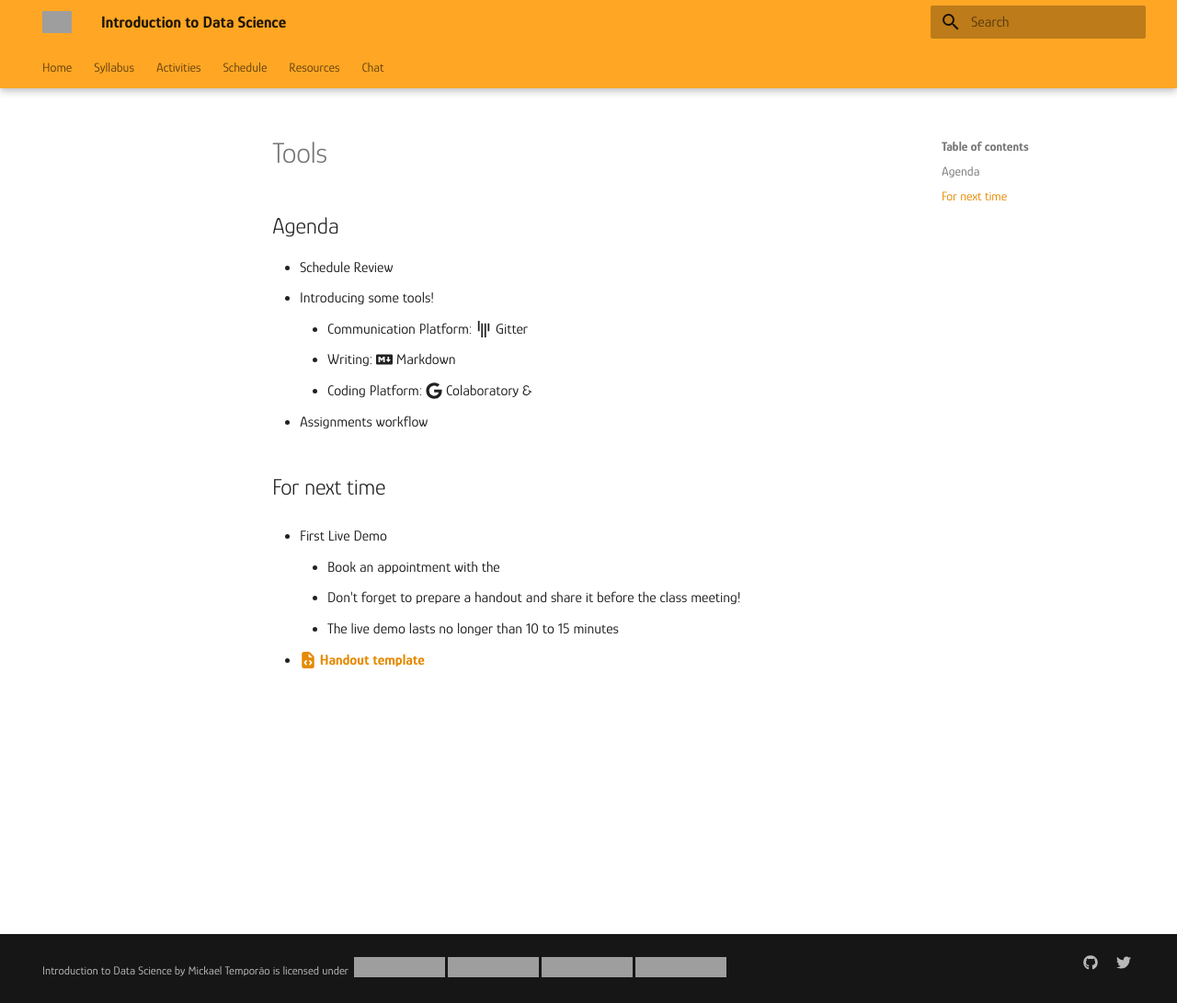
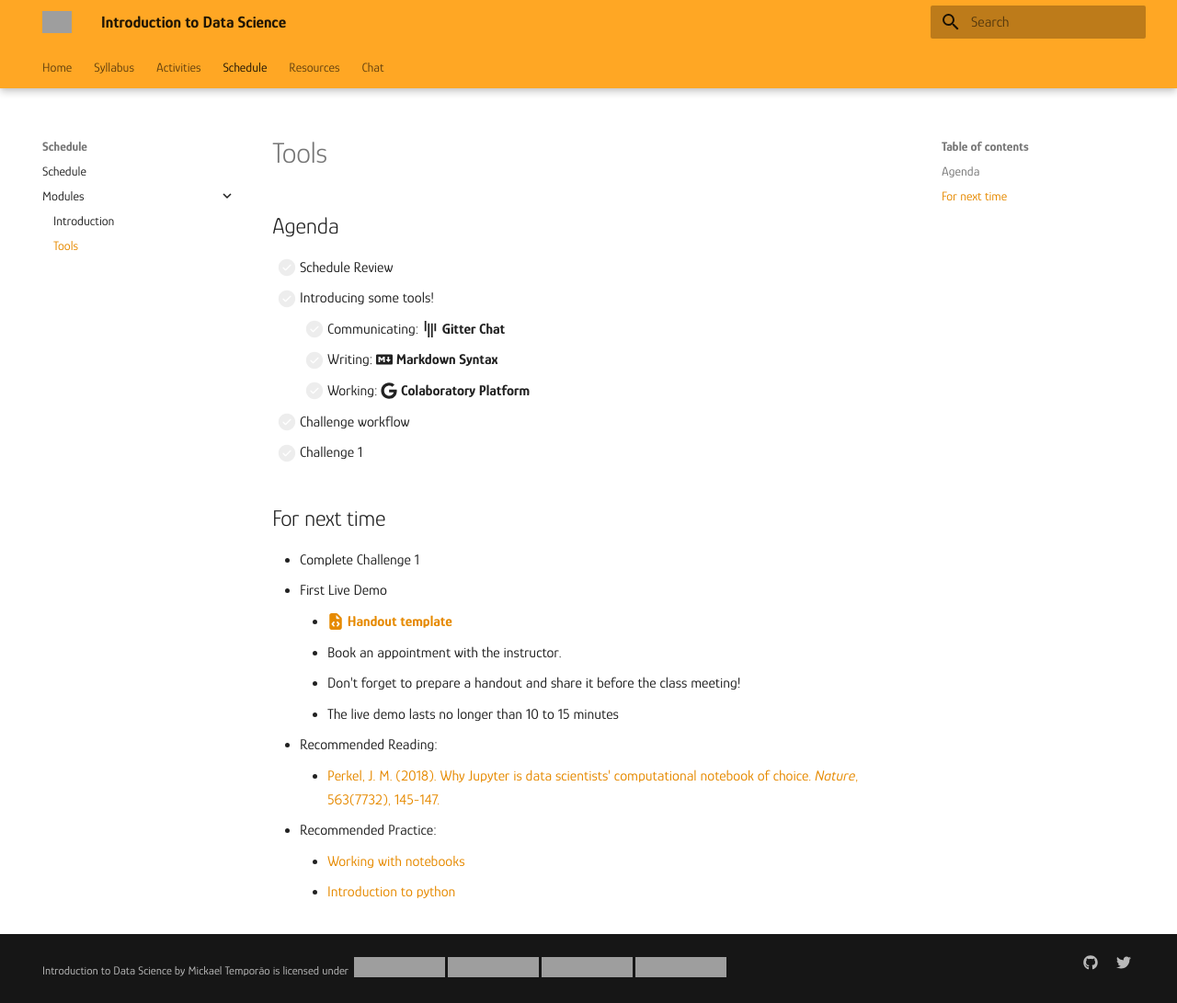
Before and after one commit to mickaeltemporao/itds, an MkDocs documentation site: the page built from docs/modules/tools.md, in a window 1280 px wide and 1091 px high. Shown: the whole window at 92% size. Built offline with MkDocs 1.6.1 and Material for MkDocs 9.7.7, drawn with Linux system fonts in a browser that asks for light colours; grey boxes are pictures that could not be loaded.

Commit message:
adding readings

```diff
--- a/docs/modules/tools.md
+++ b/docs/modules/tools.md
@@ -1,17 +1,23 @@
 # Tools
 
 ## Agenda
-- Schedule Review
-- Introducing some tools!
-    - Communication Platform: :fontawesome-brands-gitter: Gitter
-    - Writing: :fontawesome-brands-markdown: Markdown
-    - Coding Platform: :fontawesome-brands-google: Colaboratory &
-- Assignments workflow
+- [ ] Schedule Review
+- [ ] Introducing some tools!
+    - [ ] Communicating: **:fontawesome-brands-gitter: Gitter Chat**
+    - [ ] Writing: **:fontawesome-brands-markdown: Markdown Syntax**
+    - [ ] Working: **:fontawesome-brands-google: Colaboratory Platform**
+- [ ] Challenge workflow
+- [ ] Challenge 1
 
 ## For next time
+- Complete Challenge 1
 - First Live Demo
-    - Book an appointment with the
+    - [**:fontawesome-solid-file-code: Handout template**](https://colab.research.google.com/github/mickaeltemporao/ids-materials/blob/main/handout-template.ipynb)
+    - Book an appointment with the instructor.
     - Don't forget to prepare a handout and share it before the class meeting!
     - The live demo lasts no longer than 10 to 15 minutes
-
-- [**:fontawesome-solid-file-code: Handout template**](https://colab.research.google.com/github/mickaeltemporao/ids-materials/blob/main/handout-template.ipynb)
+- Recommended Reading:
+    - [Perkel, J. M. (2018). Why Jupyter is data scientists' computational notebook of choice. *Nature*, 563(7732), 145-147.](https://www.nature.com/articles/d41586-018-07196-1)
+- Recommended Practice:
+    - [Working with notebooks](https://colab.research.google.com/notebooks/intro.ipynb)
+    - [Introduction to python](https://www.kaggle.com/colinmorris/hello-python)
--- a/mkdocs.yml
+++ b/mkdocs.yml
@@ -57,9 +57,9 @@ nav:
     - activities/project.md
   - Schedule:
     - schedule.md
-    - First Semester:
+    - Modules:
       - modules/introduction.md
-      # - modules/tools.md
+      - modules/tools.md
       # - modules/science.md
       # - modules/causality.md
       # - modules/sampling.md
@@ -76,7 +76,7 @@ nav:
     - resources/onboarding.md
     - resources/coding.md
     - resources/writing.md
-    - resources/book.md
+    - resources/misc.md
   - Chat: "https://gitter.im/ScPoBx/introduction-to-data-science"
 
 copyright: <p xmlns:cc="http://creativecommons.org/ns#" xmlns:dct="http://purl.org/dc/terms/"><span property="dct:title">Introduction to Data Science</span> by <span property="cc:attributionName">Mickael Temporão</span> is licensed under <a href="http://creativecommons.org/licenses/by-nc-sa/4.0/?ref=chooser-v1" target="_blank" rel="license noopener noreferrer" style="display:inline-block;"><img style="height:22px!important;margin-left:3px;vertical-align:text-bottom;" src="https://mirrors.creativecommons.org/presskit/icons/cc.svg?ref=chooser-v1"><img style="height:22px!important;margin-left:3px;vertical-align:text-bottom;" src="https://mirrors.creativecommons.org/presskit/icons/by.svg?ref=chooser-v1"><img style="height:22px!important;margin-left:3px;vertical-align:text-bottom;" src="https://mirrors.creativecommons.org/presskit/icons/nc.svg?ref=chooser-v1"><img style="height:22px!important;margin-left:3px;vertical-align:text-bottom;" src="https://mirrors.creativecommons.org/presskit/icons/sa.svg?ref=chooser-v1"></a></p>
```
Also changed, not shown: docs/resources/book.md (deleted, +0 -6 lines), docs/resources/misc.md (added, +27 -0 lines), docs/schedule_with_links.md (+0 -12 lines).
